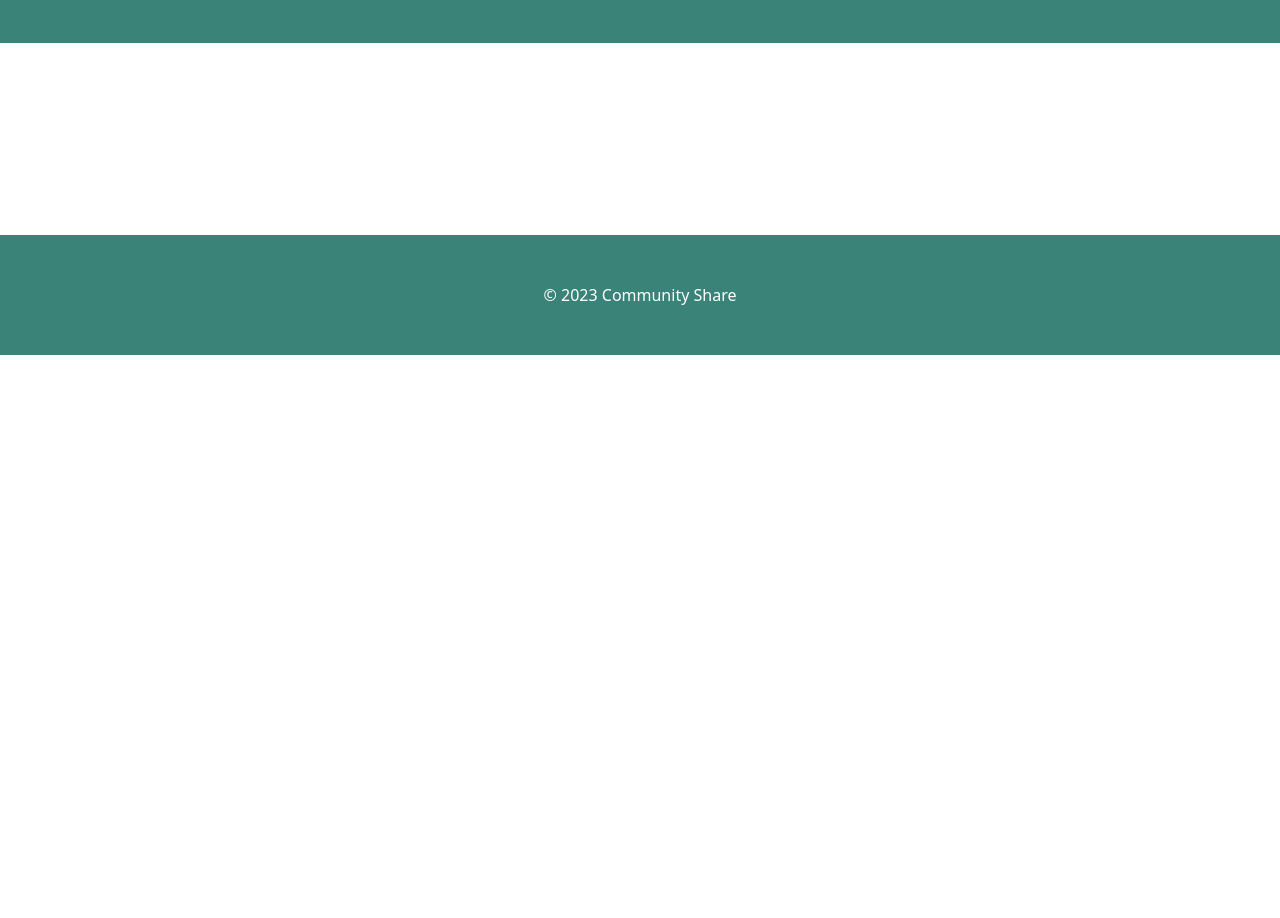
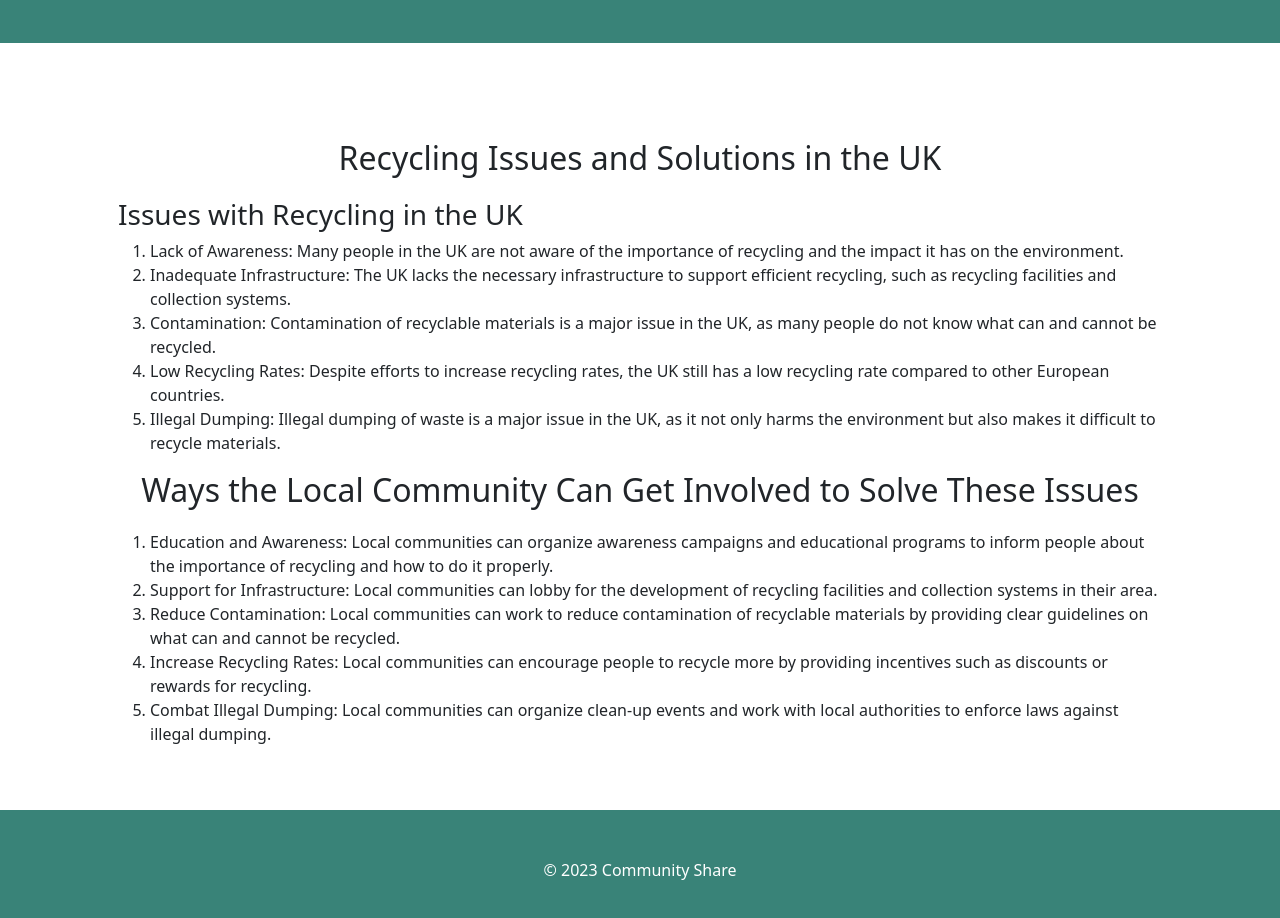
Before and after one commit to Thiefstep/Lap-2-Project, a plain HTML site: page client/community.html in a window 1280 px wide. Shown: the part 320-1238 px from the top of the page. Before the commit the page ends 800 px from the top, so only its background shows below. Drawn offline with nearby package versions, Linux system fonts and the light colour scheme; no server answers; a script that the page names is missing.

Commit message:
community page update

```diff
--- a/client/community.html
+++ b/client/community.html
@@ -44,13 +44,26 @@
     <!-- Section-->
     <section class="py-5">
         <div class="container px-4 px-lg-5 mt-5">
-            <div class="row gx-4 gx-lg-5 row-cols-2 row-cols-md-3 row-cols-xl-4 justify-content-center">
-                <div class="col mb-5">
+            <h2>Recycling Issues and Solutions in the UK</h2>
+                <h3>Issues with Recycling in the UK</h3>
+    <ol>
+        <li>Lack of Awareness: Many people in the UK are not aware of the importance of recycling and the impact it has on the environment.</li>
+        <li>Inadequate Infrastructure: The UK lacks the necessary infrastructure to support efficient recycling, such as recycling facilities and collection systems.</li>
+        <li>Contamination: Contamination of recyclable materials is a major issue in the UK, as many people do not know what can and cannot be recycled.</li>
+        <li>Low Recycling Rates: Despite efforts to increase recycling rates, the UK still has a low recycling rate compared to other European countries.</li>
+        <li>Illegal Dumping: Illegal dumping of waste is a major issue in the UK, as it not only harms the environment but also makes it difficult to recycle materials.</li>
+    </ol>
+    <h2>Ways the Local Community Can Get Involved to Solve These Issues</h2>
+    <ol>
+        <li>Education and Awareness: Local communities can organize awareness campaigns and educational programs to inform people about the importance of recycling and how to do it properly.</li>
+        <li>Support for Infrastructure: Local communities can lobby for the development of recycling facilities and collection systems in their area.</li>
+        <li>Reduce Contamination: Local communities can work to reduce contamination of recyclable materials by providing clear guidelines on what can and cannot be recycled.</li>
+        <li>Increase Recycling Rates: Local communities can encourage people to recycle more by providing incentives such as discounts or rewards for recycling.</li>
+        <li>Combat Illegal Dumping: Local communities can organize clean-up events and work with local authorities to enforce laws against illegal dumping.</li>
+    </ol>
+        </div>
 
-                    </div>
-                </div>
-            </div>
-        </div>
+
     </section>
     <!-- Footer-->
     <footer class="py-5 bg-dark">
```
